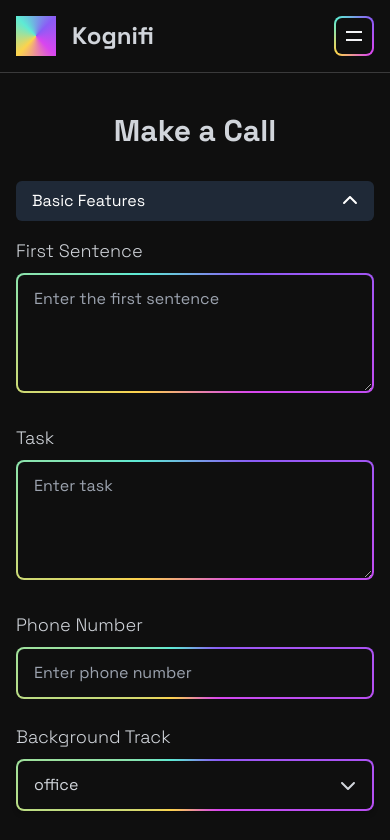
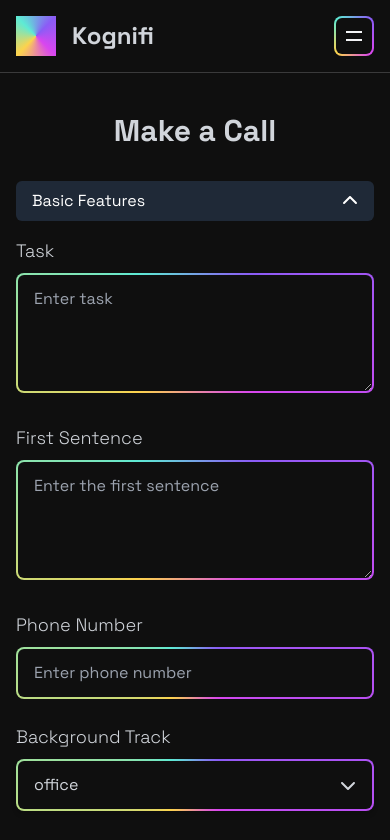
Before and after one commit to muhammadahmad1857/chatbot_langchain_nextjs, a Next.js app: page /call in a window 390 px wide. Shown: the top 840 px of the page. Built offline with nearby package versions, Linux system fonts and the light colour scheme; grey boxes are pictures that could not be loaded.

Commit message:
Refactor UI components and styles: corrected class names in globals.css, updated layout in CallPage, swapped keys and labels in data.ts, and enhanced DropDown and Textarea components with col-span-2 for better responsiveness.

```diff
--- a/src/app/call/page.tsx
+++ b/src/app/call/page.tsx
@@ -192,6 +192,7 @@ const CallPage: React.FC = () => {
                       setText={(value) => handleChange(field.key, value)}
                       value={formState[field.key]}
                       disabled={loading}
+                      className="col-span-2"
                     />
                   )}
                   {field.type === "dropdown" && (
@@ -216,7 +217,7 @@ const CallPage: React.FC = () => {
       <div className="mt-6">
         <div
           onClick={() => setShowAdvanced(!showAdvanced)}
-          className="cursor-pointer bg-gray-800 text-white px-4 py-2 rounded-md flex justify-between items-center"
+          className="cursor-pointer relative z-50 bg-gray-800 text-white px-4 py-2 rounded-md flex justify-between items-center"
         >
           <span>Advanced Features</span>
           <FontAwesomeIcon icon={showAdvanced ? faChevronUp : faChevronDown} />
--- a/src/app/data/data.ts
+++ b/src/app/data/data.ts
@@ -44,19 +44,20 @@ const languages = [
 
 export const basicFeatures = [
   {
+    key: "task",
+    type: "textarea",
+    label: "Task",
+    placeholder: "Enter task",
+    defaultValue: "",
+  },
+  {
     key: "first_sentence",
     type: "textarea",
     label: "First Sentence",
     placeholder: "Enter the first sentence",
     defaultValue: "",
   },
-  {
-    key: "task",
-    type: "textarea",
-    label: "Task",
-    placeholder: "Enter task",
-    defaultValue: "",
-  },
+
   {
     key: "phone_number",
     type: "text",
@@ -86,7 +87,6 @@ export const basicFeatures = [
     options: languages,
     defaultValue: "en",
   },
-
 ];
 
 export const advancedFeatures = [
--- a/src/app/globals.css
+++ b/src/app/globals.css
@@ -20,7 +20,7 @@ html {
   .absolute-center {
     @apply absolute top-1/2 left-1/2 -translate-x-1/2 -translate-y-1/2;
   }
-  .absolute-center {
+olute-center {
     @apply absolute top-1/2 left-1/2 -translate-x-1/2 -translate-y-1/2;
   }
 
--- a/src/components/DropDown.tsx
+++ b/src/components/DropDown.tsx
@@ -1,112 +1,3 @@
-// //
-// "use client";
-
-// import { useState } from "react";
-// import { motion, AnimatePresence } from "framer-motion";
-// import { FontAwesomeIcon } from "@fortawesome/react-fontawesome";
-// import { faChevronDown } from "@fortawesome/free-solid-svg-icons";
-
-// interface DropdownProps {
-//   options: string[];
-//   selectedOption: string;
-//   setSelectedOption: (value: string) => void;
-//   label: string; // Added label prop
-//   disabled?: boolean; // Added disabled prop
-// }
-
-// const Dropdown: React.FC<DropdownProps> = ({
-//   options,
-//   selectedOption,
-//   setSelectedOption,
-//   label, // Destructuring label prop
-//   disabled = true, // Default value for disabled prop
-// }) => {
-//   const [isOpen, setIsOpen] = useState(false);
-
-//   const toggleDropdown = () => {
-//     if (!disabled) {
-//       setIsOpen(!isOpen);
-//     }
-//   };
-
-//   const handleSelect = (option: string) => {
-//     setSelectedOption(option);
-//     setIsOpen(false);
-//   };
-
-//   const dropdownVariants = {
-//     closed: {
-//       opacity: 0,
-//       y: -30,
-//       transition: {
-//         duration: 0.3,
-//         ease: "easeOut",
-//       },
-//     },
-//     open: {
-//       opacity: 1,
-//       y: 0,
-//       transition: {
-//         duration: 0.3,
-//         ease: "easeOut",
-//       },
-//     },
-//   };
-
-//   return (
-//     <div className="relative w-full max-w-md mx-auto">
-//       {/* Label */}
-//       <label className="block text-lg font-thin text-gray-300 mb-2 transition-all duration-500">
-//         {label}
-//       </label>
-//       {/* Dropdown Button */}
-//       <button
-//         onClick={toggleDropdown}
-//         className={`w-full py-3 flex items-center justify-between border-gradient bg-[#300E20] text-gray-300 px-4 rounded-lg shadow-md hover:bg-opacity-90 transition ${
-//           disabled ? "opacity-50 cursor-not-allowed" : ""
-//         }`}
-//         disabled={disabled} // Added disabled attribute
-//       >
-//         <span>{selectedOption}</span>
-//         <FontAwesomeIcon
-//           icon={faChevronDown}
-//           className={`transition-transform ${
-//             isOpen ? "rotate-180" : "rotate-0"
-//           }`}
-//         />
-//       </button>
-//       {/* Dropdown Menu with AnimatePresence */}
-//       <AnimatePresence>
-//         {isOpen && (
-//           <motion.ul
-//             initial="closed"
-//             animate="open"
-//             exit="closed" // Exit animation
-//             variants={dropdownVariants}
-//             className="absolute mt-2 w-full z-50 h-24 bg-[#300E20] rounded-lg shadow-lg border border-black overflow-auto"
-//           >
-//             {options.map((option, index) => (
-//               <li
-//                 key={index}
-//                 className={`px-4 py-2 text-gray-300 hover:bg-black hover:pl-6 transition-all cursor-pointer ${
-//                   selectedOption === option
-//                     ? "border-gradient rounded-lg font-semibold"
-//                     : ""
-//                 }`}
-//                 onClick={() => handleSelect(option)}
-//               >
-//                 {option}
-//               </li>
-//             ))}
-//           </motion.ul>
-//         )}
-//       </AnimatePresence>
-//     </div>
-//   );
-// };
-
-// export default Dropdown;
-
 "use client";
 
 import { useState, useRef, useEffect } from "react";
@@ -180,7 +71,10 @@ const Dropdown: React.FC<DropdownProps> = ({
   }, []);
 
   return (
-    <div className="relative w-full max-w-md mx-auto" ref={dropdownRef}>
+    <div
+      className="relative w-full max-w-md mx-auto col-span-2"
+      ref={dropdownRef}
+    >
       {/* Label */}
       <label className="block text-lg font-thin text-gray-300 mb-2 transition-all duration-500">
         {label}
--- a/src/components/Textarea.tsx
+++ b/src/components/Textarea.tsx
@@ -43,7 +43,12 @@ const TextArea = ({
   }, [isFocused, angle]);
 
   return (
-    <div className={twMerge(`relative w-full max-w-md mx-auto `, className)}>
+    <div
+      className={twMerge(
+        `relative w-full max-w-md mx-auto col-span-2 `,
+        className
+      )}
+    >
       {/* Label at the Top */}
       <motion.label
         htmlFor={id}
```
